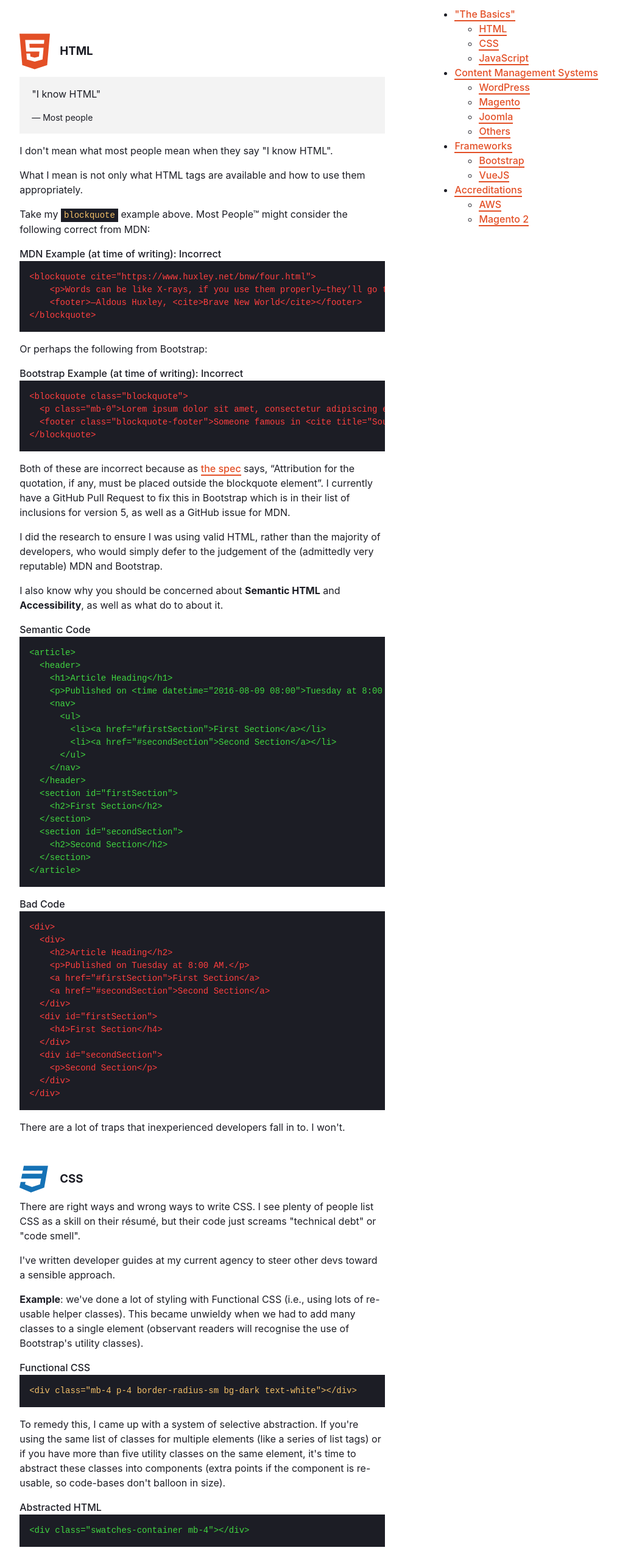
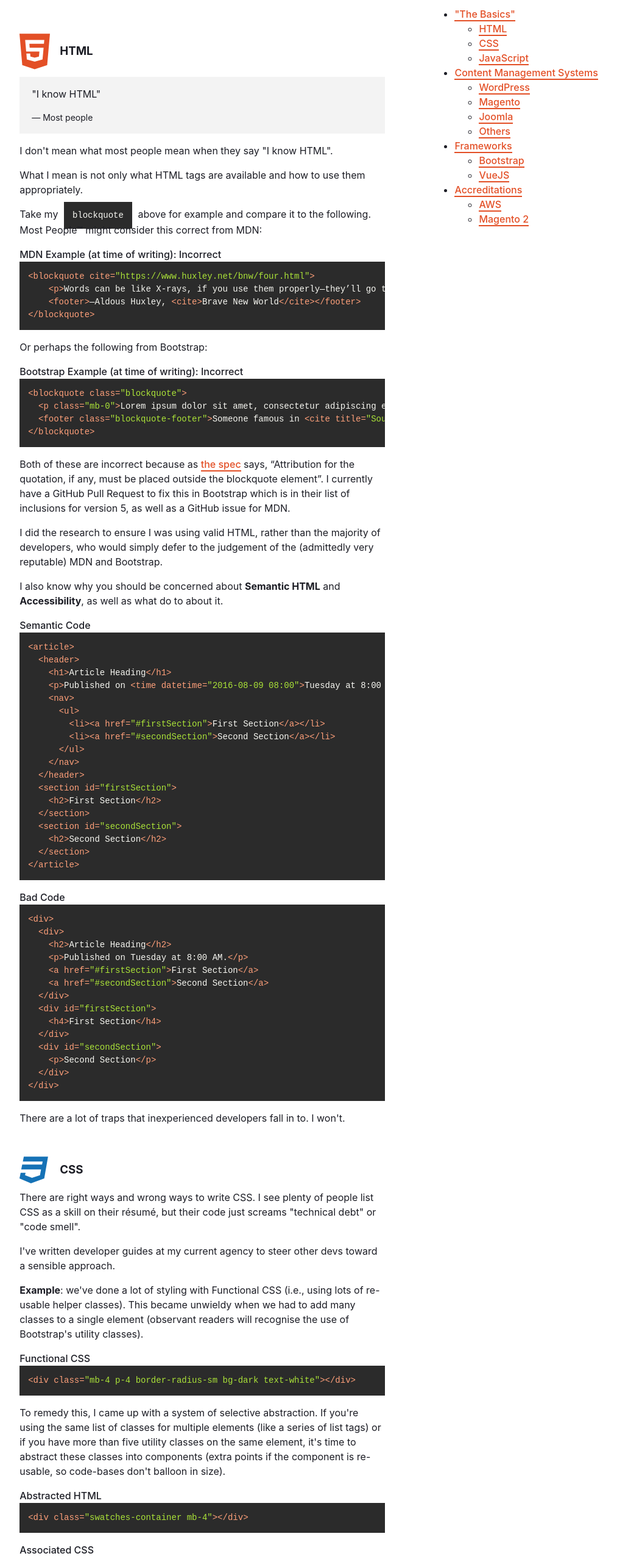
Before and after one commit to Glenn-Domin/Port-Vue_Nuxt, a Nuxt app: page /skills in a window 1280 px wide. Shown: the part 241-2792 px from the top of the page at 61% size, without its empty margins (125-1138 px from the left). Built offline with nearby package versions, Linux system fonts and the light colour scheme.

Commit message:
improving code highlighting with highlight.js

```diff
--- a/package.json
+++ b/package.json
@@ -14,6 +14,7 @@
   },
   "dependencies": {
     "gsap": "^2.1.3",
+    "highlight.js": "^9.18.1",
     "nuxt": "^2.11.0"
   },
   "devDependencies": {
--- a/pages/skills.vue
+++ b/pages/skills.vue
@@ -59,15 +59,15 @@
             </figure>
             <p>I don't mean what most people mean when they say "I know HTML".</p>
             <p>What I mean is not only what HTML tags are available and how to use them appropriately.</p>
-            <p>Take my <code class="code-inline">blockquote</code> example above. Most People™ might consider the following correct from MDN:</p>
+            <p>Take my <pre v-highlightjs class="code-inline"><code class="code-html">blockquote</code></pre> above for example and compare it to the following. Most People™ might consider this correct from MDN:</p>
             <figure>
               <figcaption class="code-desc">MDN Example (at time of writing): Incorrect</figcaption>
-              <code class="code-bad">{{codeMDNBlockquote}}</code>
+              <pre v-highlightjs><code class="lang-html">{{codeMDNBlockquote}}</code></pre>
             </figure>
             <p>Or perhaps the following from Bootstrap:</p>
             <figure>
               <figcaption class="code-desc">Bootstrap Example (at time of writing): Incorrect</figcaption>
-              <code class="code-bad">{{codeBootstrapBlockquote}}</code>
+              <pre v-highlightjs><code class="lang-html">{{codeBootstrapBlockquote}}</code></pre>
             </figure>
             <p>Both of these are incorrect because as <a href="https://html.spec.whatwg.org/multipage/grouping-content.html#the-blockquote-element" target="_blank">the spec</a> says, <q cite="https://html.spec.whatwg.org/multipage/grouping-content.html#the-blockquote-element">Attribution for the quotation, if any, must be placed outside the blockquote element</q>. I currently have a GitHub Pull Request to fix this in Bootstrap which is in their list of inclusions for version 5, as well as a GitHub issue for MDN.</p>
             <p>I did the research to ensure I was using valid HTML, rather than the majority of developers, who would simply defer to the judgement of the (admittedly very reputable) MDN and Bootstrap.</p>
@@ -75,11 +75,11 @@
 
             <figure>
               <figcaption class="code-desc">Semantic Code</figcaption>
-              <code class="code-good">{{codeGood}}</code>
+              <pre v-highlightjs><code class="lang-html">{{codeGood}}</code></pre>
             </figure>
             <figure>
               <figcaption class="code-desc">Bad Code</figcaption>
-              <code class="code-bad">{{codeBad}}</code>
+              <pre v-highlightjs><code class="lang-html">{{codeBad}}</code></pre>
             </figure>
             <p>There are a lot of traps that inexperienced developers fall in to. I won't.</p>
             <h3 id="css" class="skills-heading">
@@ -91,20 +91,20 @@
             <p><strong>Example</strong>: we've done a lot of styling with Functional CSS (i.e., using lots of re-usable helper classes). This became unwieldy when we had to add many classes to a single element (observant readers will recognise the use of Bootstrap's utility classes).</p>
             <figure>
               <figcaption class="code-desc">Functional CSS</figcaption>
-              <code>{{codeFunctional}}</code>
+              <pre v-highlightjs><code class="lang-html">{{codeFunctional}}</code></pre>
             </figure>
             <p>To remedy this, I came up with a system of selective abstraction. If you're using the same list of classes for multiple elements (like a series of list tags) or if you have more than five utility classes on the same element, it's time to abstract these classes into components (extra points if the component is re-usable, so code-bases don't balloon in size).</p>
             <figure>
               <p class="code-desc">Abstracted HTML</p>
-              <code class="code-good">{{codeWClass}}</code>
+              <pre v-highlightjs><code class="lang-html">{{codeWClass}}</code></pre>
             </figure>
             <figure>
               <figcaption class="code-desc">Associated CSS</figcaption>
-              <code class="code-good">{{codeCSSGood}}</code>
+              <pre v-highlightjs><code>{{codeCSSGood}}</code></pre>
             </figure>
             <figure>
               <figcaption class="code-desc">Problematic Alternative CSS</figcaption>
-              <code class="code-bad">{{codeCSSBad}}</code>
+              <pre v-highlightjs><code>{{codeCSSBad}}</code></pre>
             </figure>
             <p>We'll always use <strong>SCSS</strong> in projects.</p>
             <h3 id="js" class="skills-heading">
@@ -114,11 +114,11 @@
             <p>To keep code tidy, in projects using Babel, I've kept to more advanced JS concepts (ES6+) for brevity and clarity. It's important to only do this in Babel projects so you can have this code converted in to formats that older browsers can read.</p>
             <figure>
               <p class="code-desc">Succinct Destructuring Example</p>
-              <code>{{codeJS}}</code>
+              <pre v-highlightjs><code>{{codeJS}}</code></pre>
             </figure>
             <figure>
               <p class="code-desc">Babel Translated for older browsers</p>
-              <code>{{codeJSVerbose}}</code>
+              <pre v-highlightjs><code>{{codeJSVerbose}}</code></pre>
             </figure>
             <p>Most of my JS is written in <a href="#vue">VueJS</a> prjects.</p>
             <h2 id="cms">Content Management Systems</h2>
@@ -193,6 +193,12 @@
 </template>
 
 <script>
+import 'highlight.js/scss/a11y-dark.scss'
+import Vue from 'vue'
+import hljs from 'highlight.js/lib/highlight'
+import langscss from 'highlight.js/lib/languages/scss'
+import langhtml from 'highlight.js/lib/languages/xml'
+import langjs from 'highlight.js/lib/languages/javascript'
 import html5 from '~/components/global/shapes/HTML'
 import css from '~/components/global/shapes/CSS'
 import javascript from '~/components/global/shapes/Javascript'
@@ -201,6 +207,36 @@
 import joomla from '~/components/global/shapes/Joomla'
 import bootstrap from '~/components/global/shapes/Bootstrap'
 import vuejs from '~/components/global/shapes/Vue'
+
+hljs.registerLanguage('lang-scss', langscss)
+hljs.registerLanguage('lang-html', langhtml)
+hljs.registerLanguage('lang-js', langjs)
+
+Vue.directive('highlightjs', {
+  deep: true,
+  bind: (el, binding) => {
+    // on first bind, highlight all targets
+    const targets = el.querySelectorAll('code')
+    targets.forEach((target) => {
+      // if a value is directly assigned to the directive, use this
+      // instead of the element content.
+      if (binding.value) {
+        target.textContent = binding.value
+      }
+      hljs.highlightBlock(target)
+    })
+  },
+  componentUpdated: (el, binding) => {
+    // after an update, re-fill the content and then highlight
+    const targets = el.querySelectorAll('code')
+    targets.forEach((target) => {
+      if (binding.value) {
+        target.textContent = binding.value
+        hljs.highlightBlock(target)
+      }
+    })
+  }
+})
 
 export default {
   components: {
@@ -324,22 +360,7 @@
 }
 
 code {
-  display: block;
-  white-space: pre;
-  overflow-y: auto;
-  margin-bottom: 1rem;
-  padding: 1rem;
   font-size: .875rem;
-  background-color: $dark;
-  color: $accent;
-
-  &.code-good {
-    color: #40d640;
-  }
-
-  &.code-bad {
-    color: #ff3f3f;
-  }
 }
 
 .code-desc {
@@ -348,7 +369,10 @@
 }
 
 .code-inline {
-  display: inline;
   padding: 3px 5px;
+
+  &, code {
+    display: inline;
+  }
 }
 </style>
```
Also changed, not shown: 1 other file (tests, documents, lock files or other folders).
